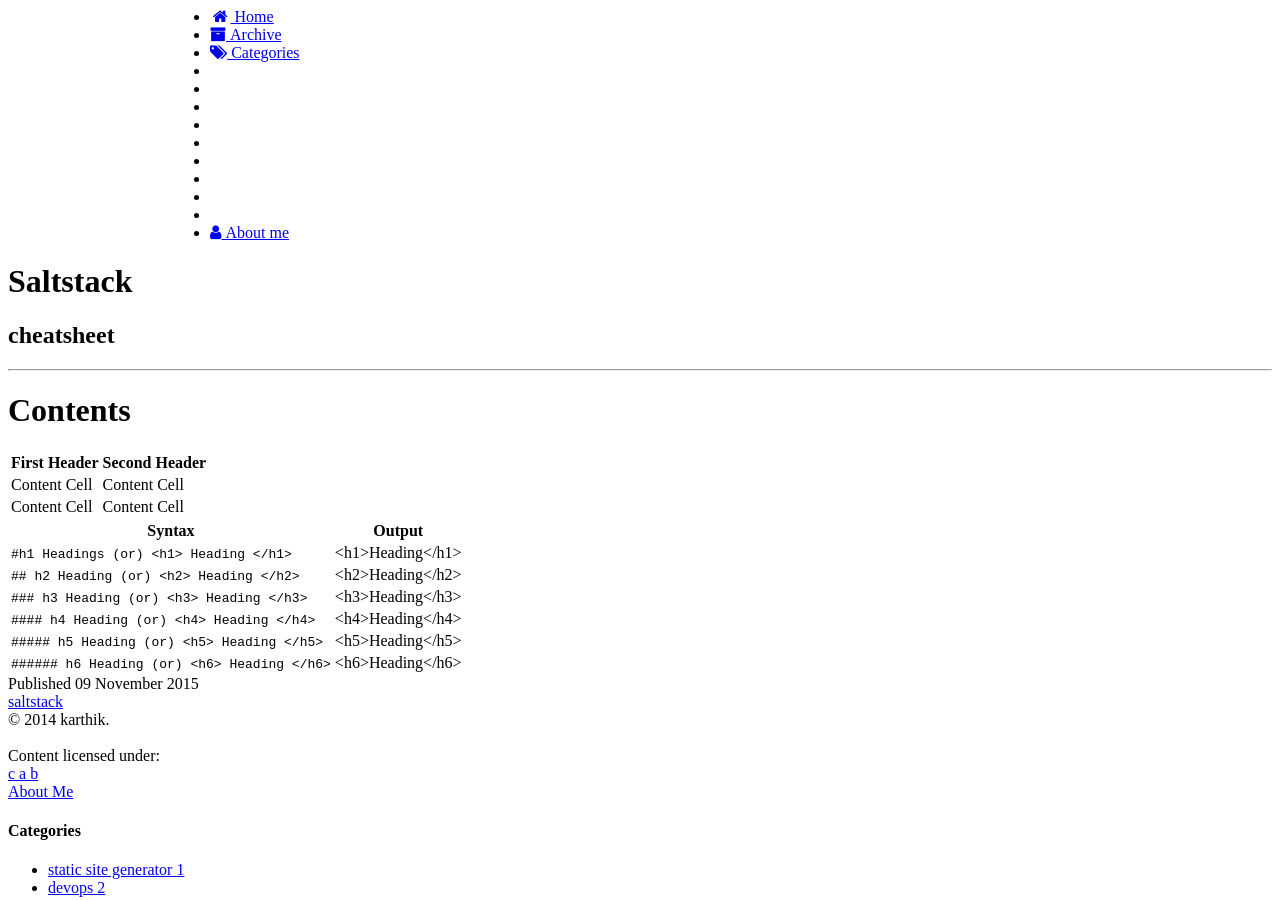
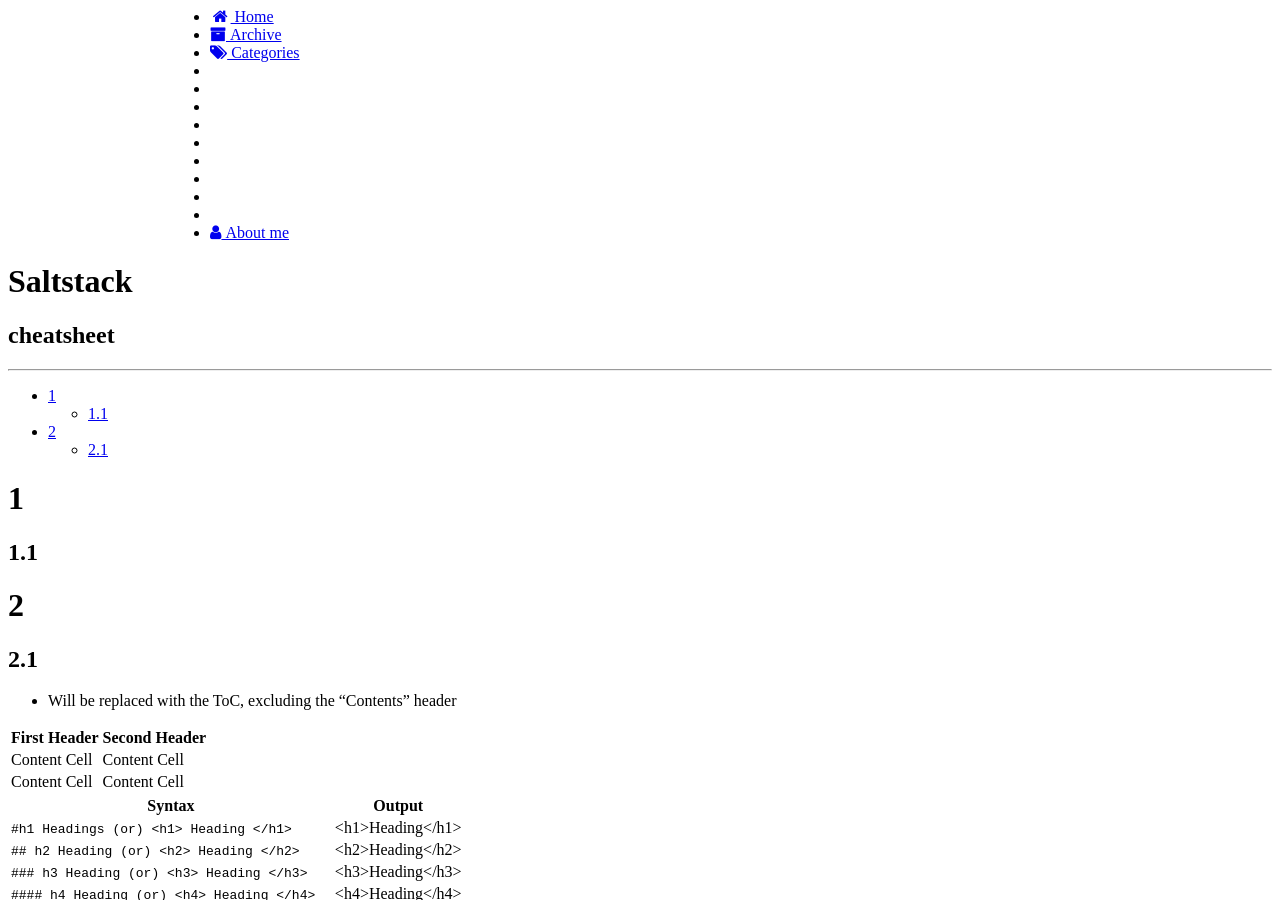
Before and after one commit to karpra/karpra.github.io, a Jekyll site: the page built from _posts/2015-11-9-saltstack.md, in a window 1280 px wide and 900 px high. Built offline with Jekyll 4.4.1, drawn with Linux system fonts in a browser that asks for light colours; nearby versions of some CDN libraries; library files that are not in the unit come from our copies.

Commit message:
Update 2015-11-9-saltstack.md

```diff
--- a/_posts/2015-11-9-saltstack.md
+++ b/_posts/2015-11-9-saltstack.md
@@ -4,8 +4,13 @@
 tagline : cheatsheet
 tags : [saltstack]
 ---
-# Contents
-{:.no_toc}
+* TOC
+{:toc}
+
+# 1
+## 1.1
+# 2
+## 2.1
 
 * Will be replaced with the ToC, excluding the "Contents" header
 {:toc}
```
